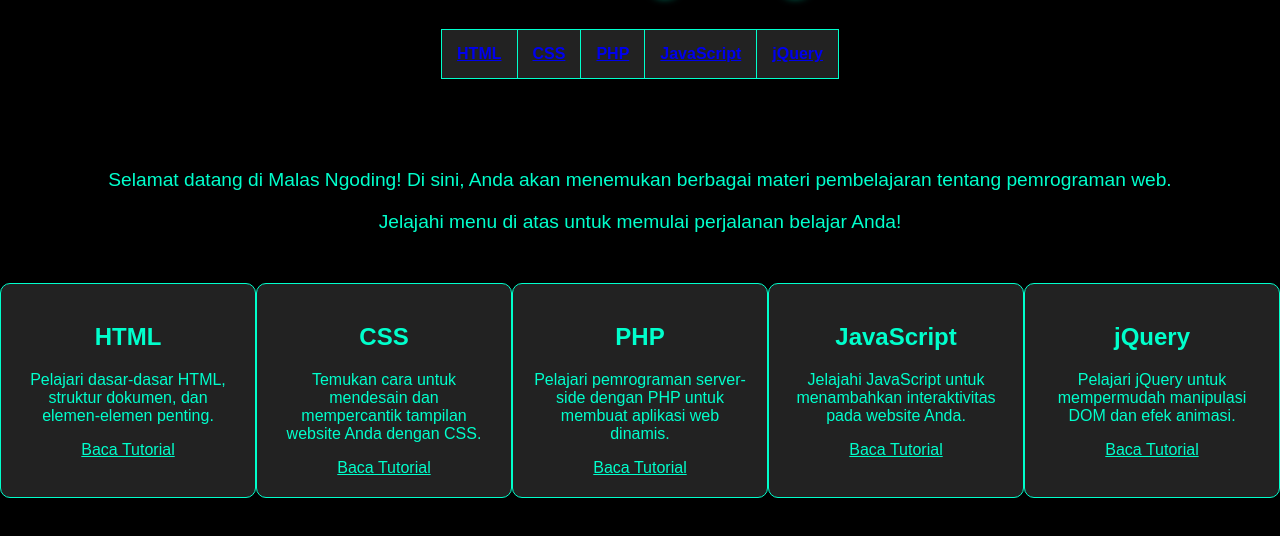
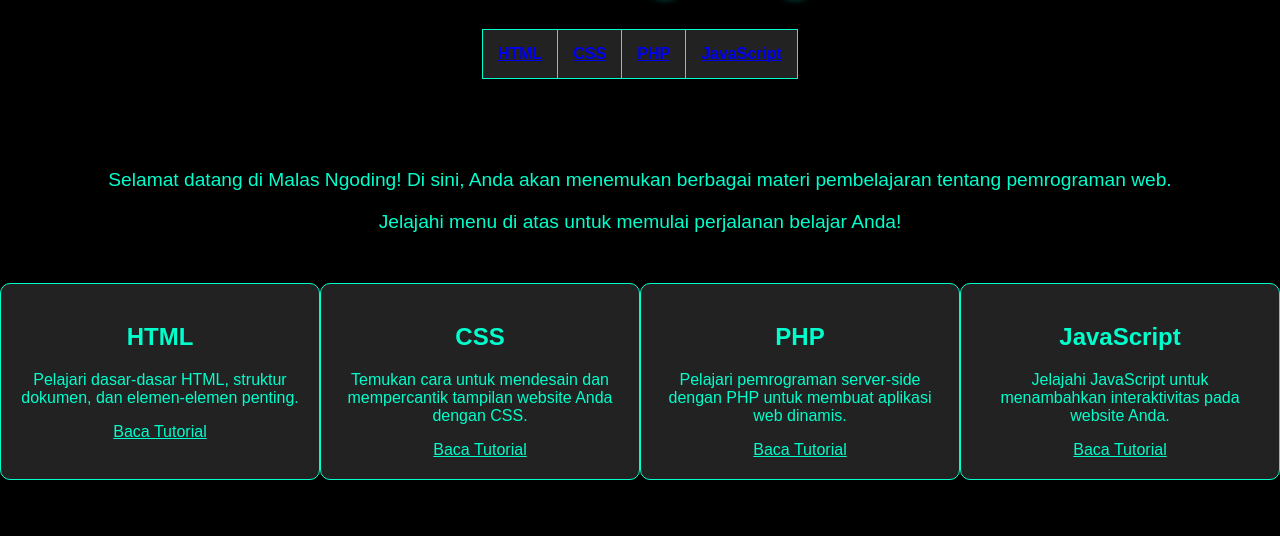
Before and after one commit to TR1OM0YMOY/website-personal, a plain HTML site: page index.html in a window 1280 px wide. Shown: the part 140-676 px from the top of the page. Drawn offline with Linux system fonts and the light colour scheme.

Commit message:
Update index.html

```diff
--- a/index.html
+++ b/index.html
@@ -81,7 +81,6 @@
             <th><a href="css.html">CSS</a></th>
             <th><a href="PHP.html">PHP</a></th>
             <th><a href="Javascript.html">JavaScript</a></th>
-            <th><a href="jQuery.html">jQuery</a></th>
         </tr>
     </table>
 </header>
@@ -112,8 +111,3 @@
         <p>Jelajahi JavaScript untuk menambahkan interaktivitas pada website Anda.</p>
         <a href="tutorial-javascript.html" style="color: #00ffcc;">Baca Tutorial</a>
     </div>
-    <div class="tutorial" id="jquery">
-        <h2>jQuery</h2>
-        <p>Pelajari jQuery untuk mempermudah manipulasi DOM dan efek animasi.</p>
-        <a href="tutorial-jQuery.html"  style="color: #00ffcc;">Baca Tutorial</a>
-    </div>
```
